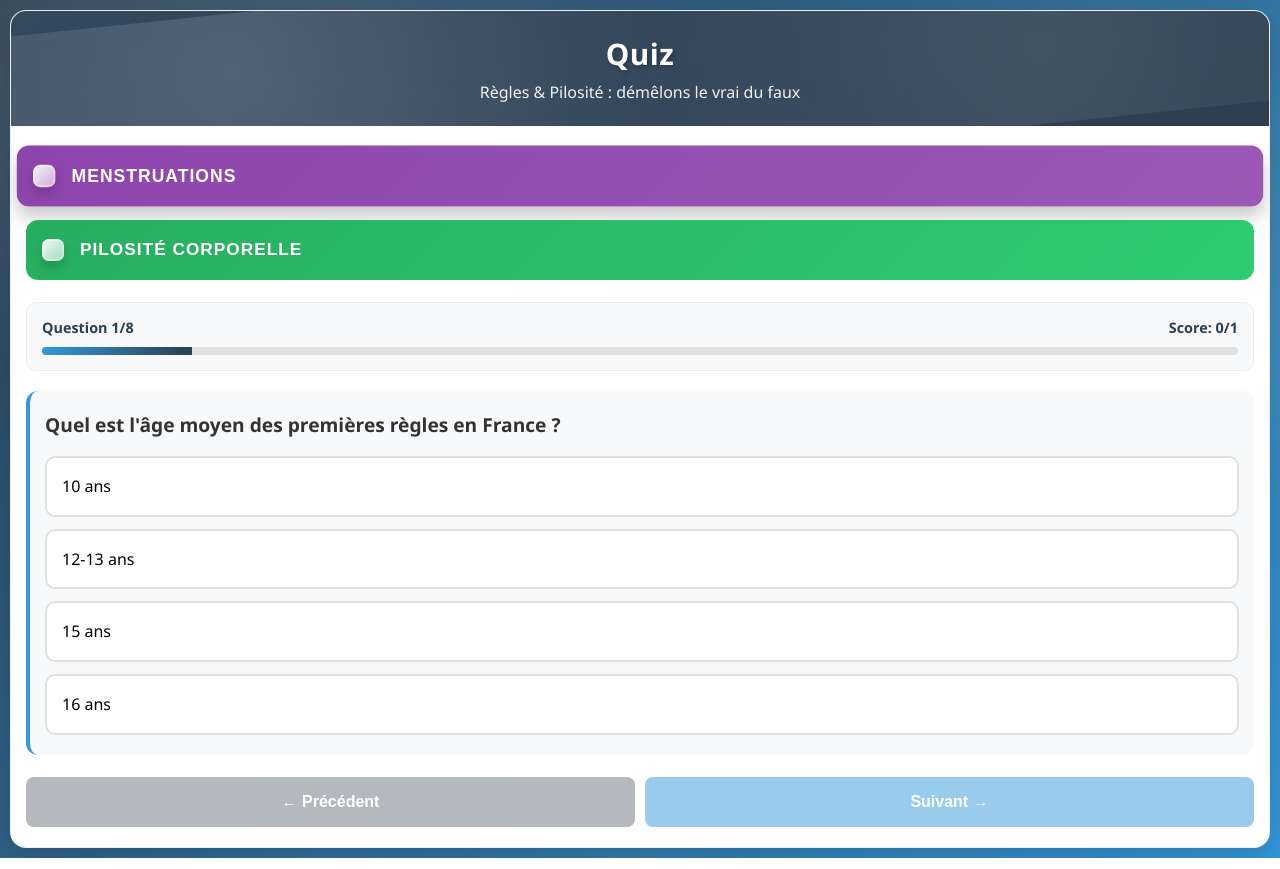
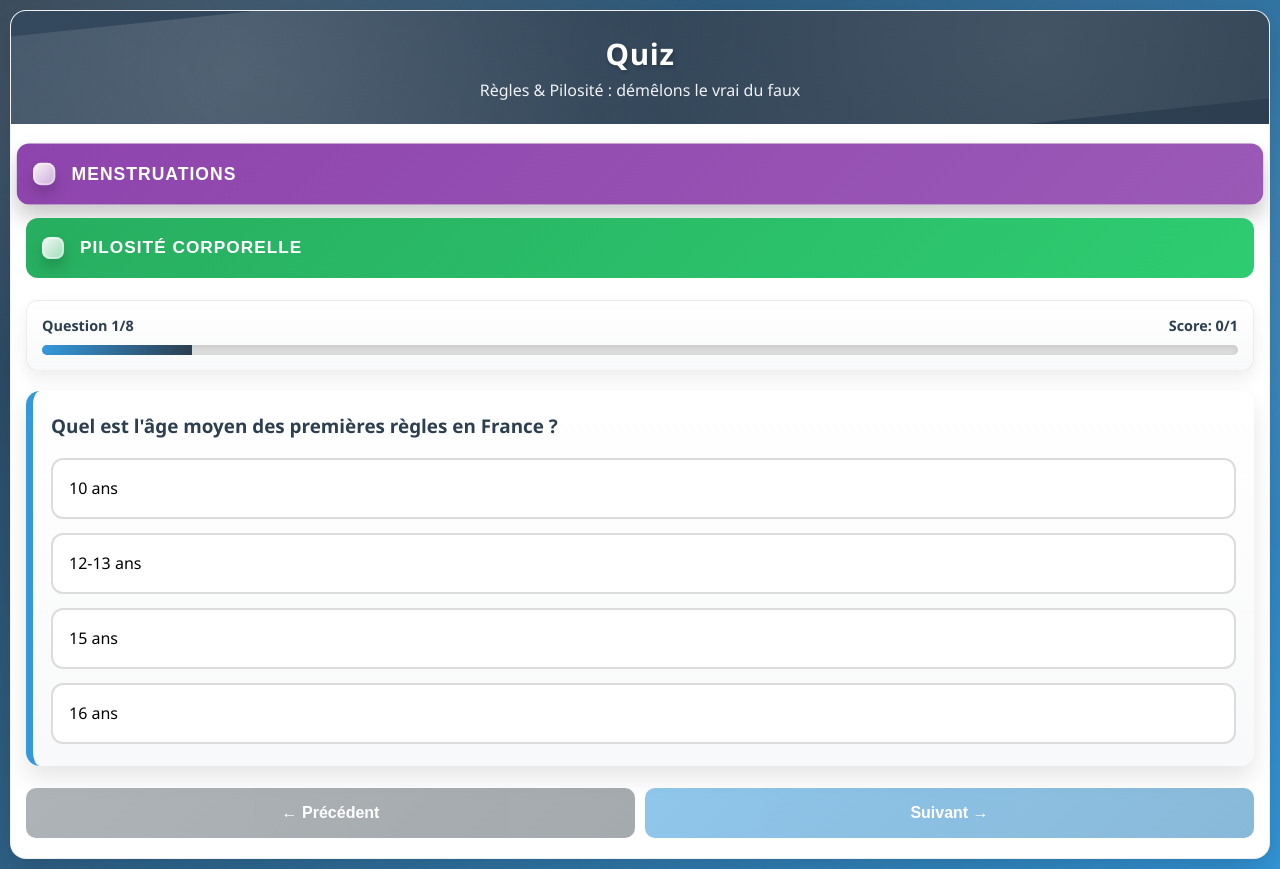
Before and after one commit to QuizEVARS/regles, a plain HTML site: page index.html in a window 1280 px wide. Both pictures are taken after a click on the button "MENSTRUATIONS". Drawn offline with Linux system fonts and the light colour scheme.

Commit message:
Update index.html

```diff
--- a/index.html
+++ b/index.html
@@ -4,6 +4,7 @@
   <meta charset="UTF-8" />
   <meta name="viewport" content="width=device-width, initial-scale=1.0, user-scalable=no" />
   <title>Quiz Seconde - Règles & Pilosité</title>
+
   <style>
     * { margin: 0; padding: 0; box-sizing: border-box; }
 
@@ -13,7 +14,7 @@
       padding: 10px;
       font-size: 16px;
 
-      /* Un peu plus "vivant" sans emojis */
+      /* Fond un peu plus vivant */
       background:
         radial-gradient(900px 500px at 15% 10%, rgba(255,255,255,0.14), transparent 60%),
         radial-gradient(900px 500px at 85% 30%, rgba(255,255,255,0.10), transparent 60%),
@@ -25,7 +26,7 @@
       margin: 0 auto;
       background: white;
       border-radius: 16px;
-      box-shadow: 0 12px 34px rgba(0,0,0,0.16);
+      box-shadow: 0 14px 36px rgba(0,0,0,0.18);
       overflow: hidden;
       border: 1px solid rgba(0,0,0,0.06);
     }
@@ -39,7 +40,7 @@
       overflow: hidden;
     }
 
-    /* Motif discret pour éviter l'effet "fade" */
+    /* Motif discret */
     .header::before{
       content: "";
       position: absolute;
@@ -55,9 +56,9 @@
     .header h1{
       position: relative;
       font-size: 1.85em;
-      margin-bottom: 8px;
+      margin-bottom: 6px;
       text-shadow: 2px 2px 4px rgba(0,0,0,0.25);
-      letter-spacing: 0.5px;
+      letter-spacing: 0.6px;
     }
 
     .subtitle{
@@ -69,6 +70,7 @@
 
     .game-content{ padding: 20px 15px; }
 
+    /* Accueil sans emojis mais plus “jeu” */
     .mode-selector{
       display: flex;
       flex-direction: column;
@@ -78,13 +80,13 @@
 
     .mode-btn{
       position: relative;
-      padding: 18px 20px 18px 54px; /* place pour le "badge" */
+      padding: 18px 20px 18px 54px; /* place pour le badge */
       border: none;
       border-radius: 12px;
       font-size: 1.08em;
-      font-weight: 800;
+      font-weight: 900;
       cursor: pointer;
-      transition: transform 0.2s ease, box-shadow 0.2s ease, filter 0.2s ease;
+      transition: transform 0.18s ease, box-shadow 0.18s ease, filter 0.18s ease;
       text-transform: uppercase;
       letter-spacing: 1px;
       min-height: 60px;
@@ -94,46 +96,83 @@
       -webkit-tap-highlight-color: transparent;
     }
 
-    /* Petit badge couleur (remplace les emojis) */
+    /* Badge coloré (remplace les emojis) */
     .mode-btn::before{
       content: "";
       position: absolute;
       left: 16px;
       width: 22px;
       height: 22px;
-      border-radius: 7px;
-      box-shadow: inset 0 0 0 2px rgba(255,255,255,0.35), 0 6px 12px rgba(0,0,0,0.18);
+      border-radius: 8px;
+      box-shadow:
+        inset 0 0 0 2px rgba(255,255,255,0.35),
+        0 8px 14px rgba(0,0,0,0.18);
+      background: linear-gradient(135deg, rgba(255,255,255,0.95), rgba(255,255,255,0.55));
     }
 
     .mode-btn.menstruation{
       background: linear-gradient(135deg, #8e44ad 0%, #9b59b6 100%);
       color: white;
     }
-    .mode-btn.menstruation::before{
-      background: linear-gradient(135deg, rgba(255,255,255,0.95), rgba(255,255,255,0.55));
-    }
 
     .mode-btn.poils{
       background: linear-gradient(135deg, #27ae60 0%, #2ecc71 100%);
       color: white;
     }
-    .mode-btn.poils::before{
-      background: linear-gradient(135deg, rgba(255,255,255,0.95), rgba(255,255,255,0.55));
-    }
 
-    .mode-btn:active{ transform: scale(0.98); filter: brightness(0.98); }
+    .mode-btn:active{ transform: scale(0.985); filter: brightness(0.98); }
 
     .mode-btn.active{
       transform: scale(1.015);
-      box-shadow: 0 10px 18px rgba(0,0,0,0.22);
+      box-shadow: 0 12px 22px rgba(0,0,0,0.22);
     }
 
+    /* PROGRESSION plus visible */
+    .progress{
+      display: flex;
+      flex-direction: column;
+      gap: 10px;
+      margin: 18px 0 20px;
+      padding: 15px;
+      background: linear-gradient(180deg, #ffffff 0%, #f8f9fa 100%);
+      border-radius: 12px;
+      border: 1px solid rgba(0,0,0,0.06);
+      box-shadow: 0 8px 18px rgba(0,0,0,0.07);
+    }
+
+    .progress-info{
+      display: flex;
+      justify-content: space-between;
+      align-items: center;
+      font-size: 0.9em;
+      font-weight: 800;
+      color: #2c3e50;
+      gap: 12px;
+    }
+
+    .progress-bar{
+      height: 10px;
+      background: #dedede;
+      border-radius: 6px;
+      overflow: hidden;
+      box-shadow: inset 0 2px 6px rgba(0,0,0,0.10);
+    }
+
+    .progress-fill{
+      height: 100%;
+      background: linear-gradient(90deg, #3498db, #2c3e50);
+      width: 0%;
+      transition: width 0.45s ease;
+    }
+
+    /* CARTE question + look “quiz” */
     .question-card{
-      background: #f8f9fa;
-      border-radius: 12px;
-      padding: 20px 15px;
-      margin-bottom: 15px;
-      border-left: 4px solid #3498db;
+      background: linear-gradient(180deg, #ffffff 0%, #f8f9fa 100%);
+      border-radius: 14px;
+      padding: 22px 18px;
+      margin-bottom: 18px;
+      border-left: 7px solid #3498db;
+      box-shadow: 0 12px 24px rgba(0,0,0,0.10);
       display: none;
     }
 
@@ -143,40 +182,48 @@
     }
 
     @keyframes slideIn{
-      from{ opacity: 0; transform: translateY(-10px); }
+      from{ opacity: 0; transform: translateY(-8px); }
       to{ opacity: 1; transform: translateY(0); }
     }
 
     .question{
-      font-size: 1.2em;
-      font-weight: 800;
-      color: #333;
+      font-size: 1.18em;     /* moins “devoir”, plus “quiz” */
+      font-weight: 750;
+      color: #2c3e50;
       margin-bottom: 18px;
-      line-height: 1.42;
+      line-height: 1.45;
     }
 
     .answers{
       display: flex;
       flex-direction: column;
-      gap: 12px;
+      gap: 14px;
     }
 
     .answer{
-      padding: 18px 15px;
-      border: 2px solid #e0e0e0;
-      border-radius: 10px;
+      padding: 18px 16px;
+      border: 2px solid #dcdcdc;
+      border-radius: 12px;
       cursor: pointer;
-      transition: transform 0.15s ease, background 0.15s ease, border-color 0.15s ease;
+      transition: transform 0.15s ease, box-shadow 0.15s ease, border-color 0.15s ease, background 0.15s ease;
       font-size: 1em;
       background: white;
-      min-height: 50px;
+      min-height: 52px;
       display: flex;
       align-items: center;
-      line-height: 1.3;
+      line-height: 1.32;
       -webkit-tap-highlight-color: transparent;
     }
 
-    .answer:active{ transform: scale(0.985); background: #f0f8ff; }
+    .answer:hover{
+      box-shadow: 0 8px 16px rgba(0,0,0,0.08);
+      border-color: #bfc9d1;
+    }
+
+    .answer:active{
+      transform: scale(0.985);
+      background: #f3fbff;
+    }
 
     .answer.correct{
       background: #d4edda;
@@ -194,9 +241,10 @@
       margin-top: 18px;
       padding: 15px;
       background: #e8f4f8;
-      border-radius: 10px;
-      border-left: 4px solid #17a2b8;
+      border-radius: 12px;
+      border-left: 5px solid #17a2b8;
       display: none;
+      box-shadow: 0 8px 16px rgba(0,0,0,0.06);
     }
 
     .explanation.show{
@@ -210,45 +258,12 @@
       color: #17a2b8;
       margin-bottom: 8px;
       font-size: 1.08em;
+      font-weight: 900;
     }
 
     .explanation p{ line-height: 1.42; font-size: 0.95em; }
 
-    .progress{
-      display: flex;
-      flex-direction: column;
-      gap: 10px;
-      margin: 18px 0 20px;
-      padding: 15px;
-      background: #f8f9fa;
-      border-radius: 10px;
-      border: 1px solid rgba(0,0,0,0.05);
-    }
-
-    .progress-info{
-      display: flex;
-      justify-content: space-between;
-      align-items: center;
-      font-size: 0.9em;
-      font-weight: 700;
-      color: #2c3e50;
-      gap: 12px;
-    }
-
-    .progress-bar{
-      height: 8px;
-      background: #e0e0e0;
-      border-radius: 4px;
-      overflow: hidden;
-    }
-
-    .progress-fill{
-      height: 100%;
-      background: linear-gradient(90deg, #3498db, #2c3e50);
-      width: 0%;
-      transition: width 0.5s ease;
-    }
-
+    /* NAV */
     .navigation{
       display: flex;
       justify-content: space-between;
@@ -259,37 +274,53 @@
     .nav-btn{
       padding: 15px 20px;
       border: none;
-      border-radius: 8px;
+      border-radius: 10px;
       font-size: 1em;
       cursor: pointer;
-      transition: transform 0.15s ease, filter 0.15s ease;
+      transition: transform 0.15s ease, filter 0.15s ease, box-shadow 0.15s ease;
       min-height: 50px;
       flex: 1;
-      font-weight: 700;
+      font-weight: 850;
       -webkit-tap-highlight-color: transparent;
     }
 
-    .nav-btn.prev{ background: #6c757d; color: white; }
-    .nav-btn.next{ background: #3498db; color: white; }
-    .nav-btn:active{ transform: scale(0.98); filter: brightness(0.98); }
-    .nav-btn:disabled{ opacity: 0.5; cursor: not-allowed; transform: none; filter: none; }
+    .nav-btn.prev{
+      background: linear-gradient(135deg, #6c757d, #5b646b);
+      color: white;
+    }
 
+    .nav-btn.next{
+      background: linear-gradient(135deg, #3498db, #2980b9);
+      color: white;
+    }
+
+    .nav-btn:active{ transform: scale(0.985); filter: brightness(0.98); }
+    .nav-btn:disabled{
+      opacity: 0.55;
+      cursor: not-allowed;
+      transform: none;
+      filter: none;
+      box-shadow: none;
+    }
+
+    /* FIN */
     .final-score{
       text-align: center;
       padding: 30px 20px;
       background: linear-gradient(135deg, #2c3e50 0%, #3498db 100%);
       color: white;
-      border-radius: 12px;
+      border-radius: 14px;
       margin: 20px 0;
       display: none;
+      box-shadow: 0 14px 30px rgba(0,0,0,0.18);
     }
 
     .final-score.show{ display: block; animation: bounceIn 0.6s ease-out; }
 
     @keyframes bounceIn{
-      0%{ opacity: 0; transform: scale(0.8); }
+      0%{ opacity: 0; transform: scale(0.82); }
       50%{ opacity: 1; transform: scale(1.05); }
-      70%{ transform: scale(0.95); }
+      70%{ transform: scale(0.98); }
       100%{ transform: scale(1); }
     }
 
@@ -301,17 +332,18 @@
       color: #2c3e50;
       border: 2px solid white;
       padding: 15px 25px;
-      border-radius: 25px;
+      border-radius: 26px;
       font-size: 1em;
-      font-weight: 800;
+      font-weight: 900;
       cursor: pointer;
       transition: transform 0.15s ease, background 0.15s ease, color 0.15s ease;
       min-height: 50px;
       -webkit-tap-highlight-color: transparent;
       margin: 6px 4px;
+      box-shadow: 0 10px 18px rgba(0,0,0,0.15);
     }
 
-    .restart-btn:active{ transform: scale(0.98); background: #2c3e50; color: white; }
+    .restart-btn:active{ transform: scale(0.985); background: #2c3e50; color: white; }
 
     @media (max-width: 480px){
       body{ padding: 5px; font-size: 15px; }
@@ -447,7 +479,6 @@
 
     const poilsQuestions = [
       {
-        // ✅ Nouvelle formulation (sans “naturel”)
         question: "Qu’est-ce qui explique principalement les différences de pilosité entre les personnes, indépendamment des pratiques d’épilation ou de rasage ?",
         answers: [
           "Surtout l’hygiène et la fréquence des douches",
@@ -674,7 +705,7 @@
       const wrong = questions.length - score;
       const percentage = Math.round((score / questions.length) * 100);
 
-      // emojis autorisés ici (fin)
+      // ✅ "Félicitations" seulement si ≤ 1 mauvaise réponse
       finalTitle.textContent = (wrong <= 1) ? "🎉 Félicitations ! 🎉" : "📊 Résultats";
 
       let message = `Tu as obtenu ${score}/${questions.length} (${percentage}%) !<br><br>`;
@@ -712,7 +743,7 @@
 
         return `
           <div style="background: rgba(255,255,255,0.12); padding:12px; border-radius:10px; margin-bottom:10px;">
-            <div style="font-weight:800; margin-bottom:6px;">${badge} Question ${i+1} : ${q.question}</div>
+            <div style="font-weight:900; margin-bottom:6px;">${badge} Question ${i+1} : ${q.question}</div>
             <div><strong>Ta réponse :</strong> ${userText}</div>
             <div><strong>Bonne réponse :</strong> ${correctText}</div>
             <div style="margin-top:6px; opacity:0.95;"><strong>Explication :</strong> ${q.explanation}</div>
```
